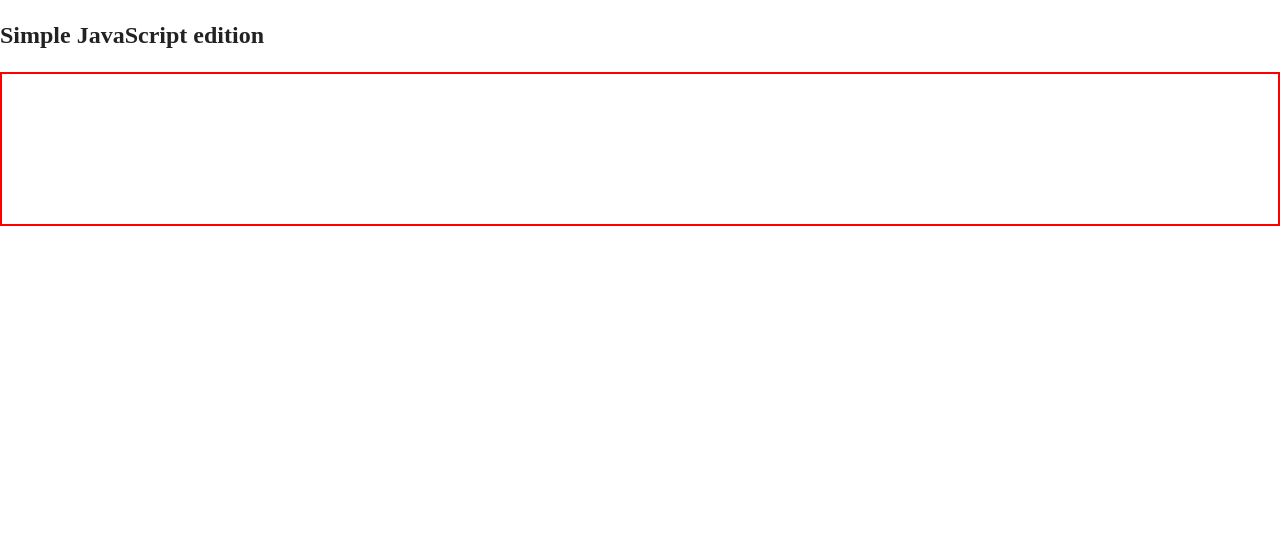
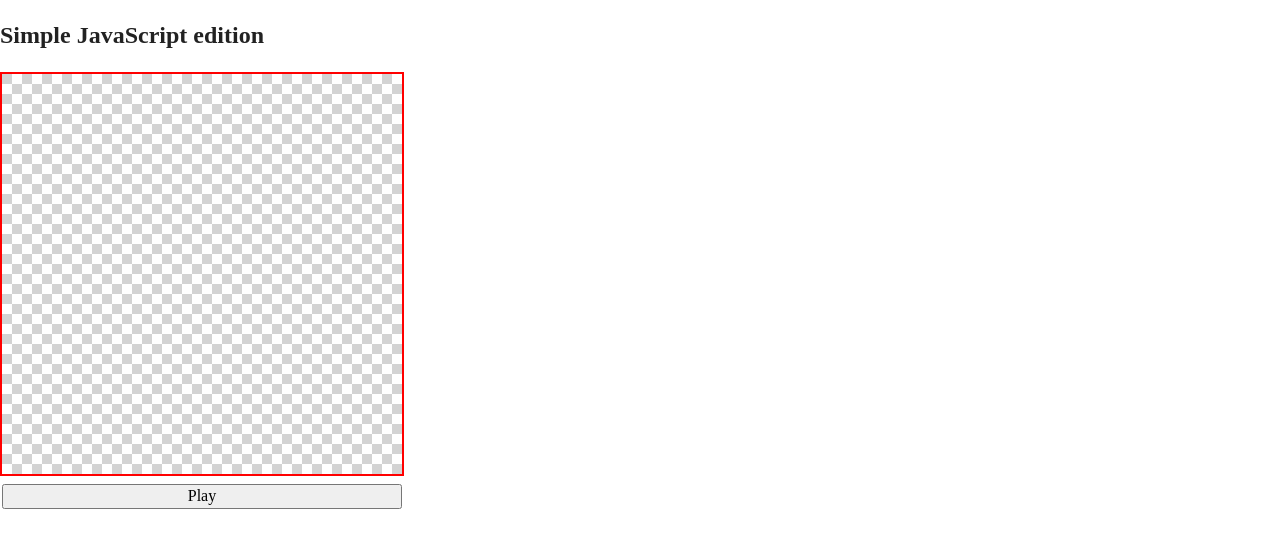
Before and after one commit to levimk/conwaysgameoflifejs, a plain HTML site: page index.html in a window 1280 px wide. Shown: the part 69-616 px from the top of the page. Drawn offline with Linux system fonts and the light colour scheme.

Commit message:
Add basic grid

```diff
--- a/css/main.css
+++ b/css/main.css
@@ -17,10 +17,21 @@ html {
   line-height: 1.4;
 }
 
+#play {
+  margin-top: 10px;
+}
+
 #container {
-  height: 100%;
+  height: 400px;
+  width: 400px;
   border: 2px solid red;
   display: flex;
+  flex-direction: column;
+}
+
+#grid {
+  width: 100%;
+  height: 100%;
 }
 
 #box {
--- a/index.html
+++ b/index.html
@@ -28,13 +28,21 @@
   <h1>Conway's Game of Life</h1>
   <h2>Simple JavaScript edition</h2>
   <div id="container">
-    <canvas id="grid">
+    <canvas id="grid" width="400" height="400">
 
     </canvas>
+    <button id="play">
+      Play
+    </button>
   </div>
   <script src="js/vendor/modernizr-3.11.2.min.js"></script>
   <script src="js/plugins.js"></script>
-  <script src="js/main.js"></script>
+  <script type="text/javascript" src="js/main.js"></script>
+  <script>
+    loadScript('./js/grid.js', () => {
+      console.log('initGrid');
+    });
+  </script>
 </body>
 
 </html>
--- /dev/null
+++ b/js/grid.js
@@ -0,0 +1,76 @@
+const SIZE = 100;
+const gridCanvas = document.getElementById('grid');
+// console.log(gridCanvas.attributes);
+const ctx = gridCanvas.getContext("2d");
+
+const GRAY = "#D3D3D3";
+const WHITE = "#FFFFFF";
+const GREEN = "#228B22";
+
+
+const WIDTH = Math.floor(gridCanvas.attributes.width.value);
+const HEIGHT = Math.floor(gridCanvas.attributes.height.value);
+
+const SCALAR = 10;
+
+const N_HORI = Math.floor(gridCanvas.attributes.width.value / SCALAR);
+const N_VERT = Math.floor(gridCanvas.attributes.height.value / SCALAR);
+
+console.log(N_HORI, N_VERT)
+
+function initGridData(height, width) {
+  const grid = [];
+  var row;
+  for (var i=0; i<height; i++) {
+    row = [];
+    for (var j=0; j<width; j++){
+      row.push(0);
+    }
+    grid.push(row);
+  };
+  return grid;
+}
+
+const gridData = initGridData(N_HORI, N_VERT);
+
+function getFill(colored, row, col) {
+  if (colored) return GREEN;
+  const oddRow = row % 2;
+  const oddCol = col % 2;
+  if ((oddRow && oddCol) || (!oddRow && !oddCol)) return GRAY;
+  return WHITE;
+}
+
+function drawGrid(gridData) {
+  for (var i=0; i<N_HORI; i++) {
+    for (var j=0; j<N_VERT; j++) {
+      ctx.beginPath();
+      ctx.fillStyle = getFill(gridData[i][j], i, j);
+      ctx.fillRect(j*SCALAR, i*SCALAR, SCALAR**2,SCALAR**2);
+      ctx.closePath();
+    }
+  }
+}
+
+drawGrid(gridData);
+
+function toggleCell(x, y) {
+  gridData[y][x] = gridData[y][x] ? 0 : 1;
+}
+
+var x, y;
+grid.addEventListener('click', e => {
+  const rect = e.target.getBoundingClientRect();
+  x = e.clientX - Math.ceil(rect.left); //x position within the element.
+  y = e.clientY - Math.ceil(rect.top);  //y position within the element.
+  x = Math.ceil(x / SCALAR) - 1;
+  y = Math.ceil(y / SCALAR) - 1;
+  toggleCell(x, y);
+  console.log(x, y, gridData[y][x]);
+  drawGrid(gridData)
+})
+
+const playButton = document.querySelector('button#play');
+playButton.addEventListener('click', e => {
+  drawGrid(gridData);
+})
--- a/js/main.js
+++ b/js/main.js
@@ -1,5 +1,4 @@
-import Cell from './Cell';
-
+// import Cell from './Cell';
 /*
 Concepts:
 - Environment (grid)
@@ -8,48 +7,58 @@ Concepts:
 - Game speed -> how quickly the turns take place
 */
 
+function loadScript(url, callback) {
+  var script = document.createElement('script');
+  script.type = "text/javascript";
+  script.onLoad = callback;
+  script.src = url;
+  document
+    .getElementsByTagName("head")[0]
+    .appendChild(script);
+}
+
 // Game speed + time
-class Timer {}
+
 
 // Divide the grid into square units
 // Rounding -> floor(), leave a bezel
-class Grid {
-  constructor() {
-    this.cells = new Set();
-  }
+// class Grid {
+//   constructor() {
+//     this.cells = new Set();
+//   }
 
-  addCell(x, y) {
-    this.cells.add(`${x},${y}`);
-  }
+//   addCell(x, y) {
+//     this.cells.add(`${x},${y}`);
+//   }
 
-  killCell(x, y) {
-    this.cells.delete(`${x},${y}`);
-  }
+//   killCell(x, y) {
+//     this.cells.delete(`${x},${y}`);
+//   }
 
-  isCellSolitary(cell) {
-    return cell.neigbourCount <= 1;
-  }
+//   isCellSolitary(cell) {
+//     return cell.neigbourCount <= 1;
+//   }
 
-  isCellCrowded(cell) {
-    return cell.neigbourCount >= 4;
-  }
+//   isCellCrowded(cell) {
+//     return cell.neigbourCount >= 4;
+//   }
 
-  surviveOrKill(x, y) {
-    const cell = new Cell(x, y, this.cells);
+//   surviveOrKill(x, y) {
+//     const cell = new Cell(x, y, this.cells);
 
-    const crowded = this.isCellCrowded(cell);
-    const solitary = this.isCellSolitary(cell);
+//     const crowded = this.isCellCrowded(cell);
+//     const solitary = this.isCellSolitary(cell);
 
-    if (crowded || solitary) {
-      this.killCell(cell);
-    }
-  }
+//     if (crowded || solitary) {
+//       this.killCell(cell);
+//     }
+//   }
 
-  cull() {
-    this.cells.forEach(cellStr => {
-      const [x, y] = cellStr.split(',')
-        .map(n => Number.parseInt(n));
-      this.surviveOrKill(x, y);
-    })
-  }
-}
+//   cull() {
+//     this.cells.forEach(cellStr => {
+//       const [x, y] = cellStr.split(',')
+//         .map(n => Number.parseInt(n));
+//       this.surviveOrKill(x, y);
+//     })
+//   }
+// }
```
